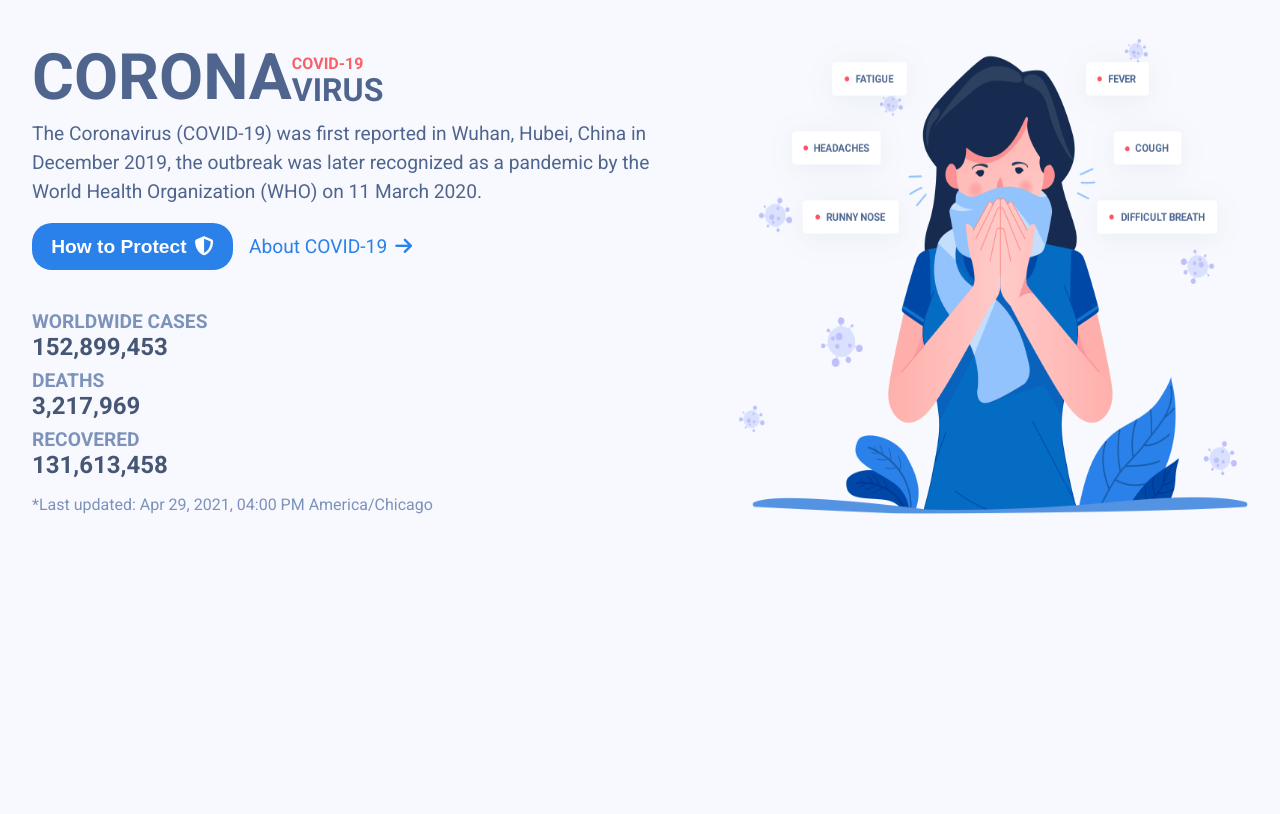
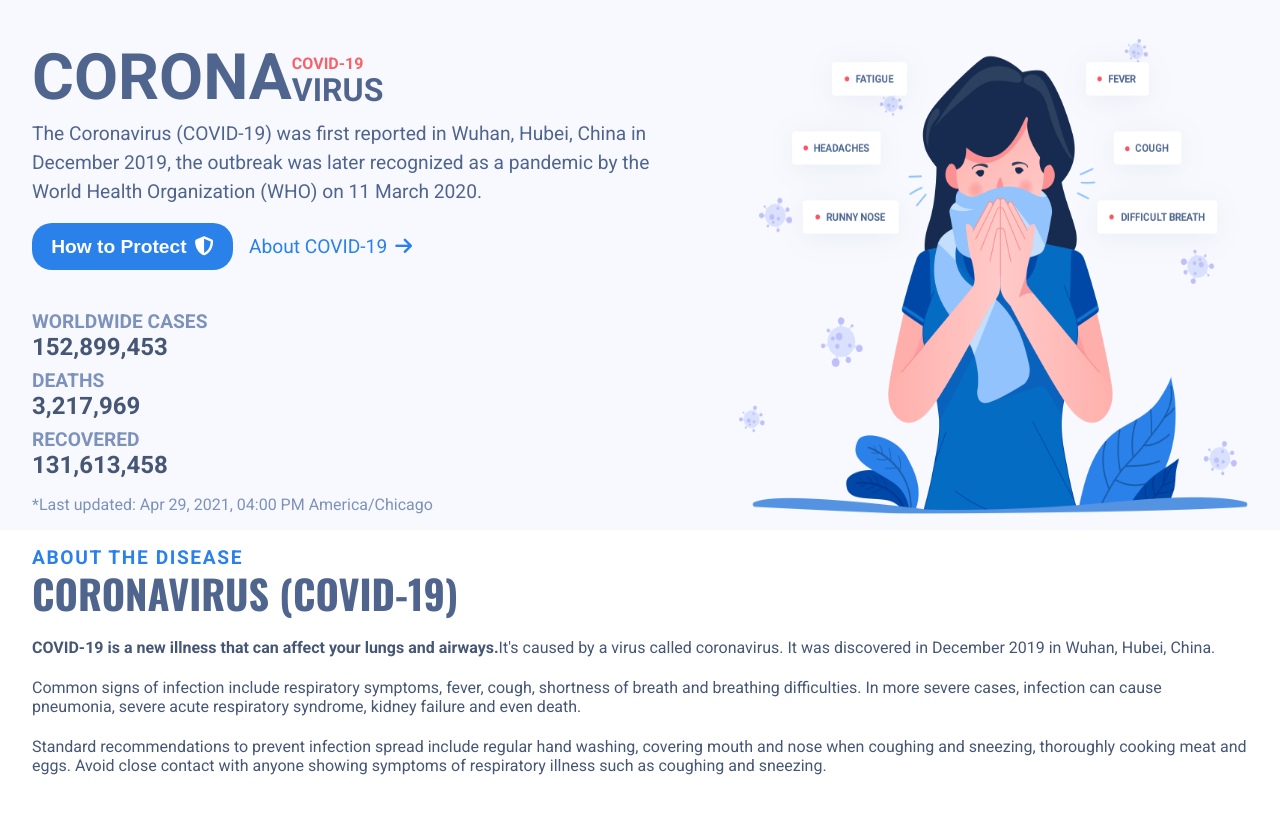
Before and after one commit to Sh4ke96/Kovid-19, a website with bundled scripts: page index.html in a window 1280 px wide. Shown: the part 94-908 px from the top of the page. Built offline with nearby package versions, Linux system fonts and the light colour scheme.

Commit message:
about-section

```diff
--- a/index.html
+++ b/index.html
@@ -11,7 +11,7 @@
       crossorigin="anonymous"
     ></script>
     <link
-      href="https://fonts.googleapis.com/css2?family=Roboto:wght@300;400;700&display=swap"
+      href="https://fonts.googleapis.com/css2?family=Oswald:wght@300;400;700&family=Roboto:wght@300;400;700&display=swap"
       rel="stylesheet"
     />
     <link rel="icon" href="img/favicon.png" type="image/x-icon" />
@@ -29,10 +29,10 @@
         <div class="header__menu">
           <ul class="header__ul">
             <li class="header__li">
-              <a class="header__link" href="#">Home</a>
+              <a class="header__link" href="#home">Home</a>
             </li>
             <li class="header__li">
-              <a class="header__link" href="#">About Corona</a>
+              <a class="header__link" href="#about">About Corona</a>
             </li>
             <li class="header__li">
               <a class="header__link" href="#">Symptoms</a>
@@ -111,7 +111,32 @@
     </header>
     <!-- MAIN SECTION -->
     <main>
-      <section class="about" id="about"></section>
+      <section class="section__about" id="about">
+        <div class="section__about__text">
+          <span class="about__subtitle">About the disease</span>
+          <h1 class="about__title">Coronavirus (COVID-19)</h1>
+          <p class="about__p">
+            <span class="about__bold"
+              >COVID-19 is a new illness that can affect your lungs and
+              airways.</span
+            >It's caused by a virus called coronavirus. It was discovered in
+            December 2019 in Wuhan, Hubei, China.
+          </p>
+          <p class="about__p">
+            Common signs of infection include respiratory symptoms, fever,
+            cough, shortness of breath and breathing difficulties. In more
+            severe cases, infection can cause pneumonia, severe acute
+            respiratory syndrome, kidney failure and even death.
+          </p>
+          <p class="about__p">
+            Standard recommendations to prevent infection spread include regular
+            hand washing, covering mouth and nose when coughing and sneezing,
+            thoroughly cooking meat and eggs. Avoid close contact with anyone
+            showing symptoms of respiratory illness such as coughing and
+            sneezing.
+          </p>
+        </div>
+      </section>
     </main>
     <!-- FOOTER SECTION -->
     <footer></footer>
--- a/js/main.js
+++ b/js/main.js
@@ -7,12 +7,20 @@
 const cases = document.querySelector("#cases");
 const deaths = document.querySelector("#deaths");
 const recovered = document.querySelector("#recovered");
+// const menu_link = document.querySelector(".header__link");
 
 hamburger_btn.addEventListener('click', function () {
   menu_list.classList.toggle('show');
   hamburger_btn.classList.toggle('is-active');
   body.classList.toggle('blocked');
 })
+
+document.querySelectorAll('.header__link')
+      .forEach(header__link => header__link.addEventListener('click', function () {
+            menu_list.classList.remove('show');
+            hamburger_btn.classList.toggle('is-active');
+            body.classList.remove('blocked');
+      }));
 
 window.addEventListener("scroll", function (){
   navbar.classList.toggle("sticky", window.scrollY > 0);
--- a/styles/1-base/_base.scss
+++ b/styles/1-base/_base.scss
@@ -1,4 +1,9 @@
 @import "mixins";
+
+html {
+  scroll-padding-top: 4rem;
+  scroll-behavior: smooth;
+}
 
 body {
   background-color: #f7f9fe;
--- a/styles/1-base/_variables.scss
+++ b/styles/1-base/_variables.scss
@@ -10,3 +10,4 @@
 // FONTS
 
 $main-font: "Roboto", sans-serif;
+$accent-font: "Oswald", sans-serif;
--- a/styles/2-components/_content.scss
+++ b/styles/2-components/_content.scss
@@ -1,3 +1,28 @@
-.about {
+.section__about {
+  padding: 1rem 2rem;
   height: 200vh;
+  background-color: #fff;
+  .section__about__text {
+    .about__subtitle {
+      color: $blue;
+      text-transform: uppercase;
+      font-size: 1.2rem;
+      letter-spacing: 0.1rem;
+      font-weight: bold;
+    }
+    .about__title {
+      font-family: $accent-font;
+      color: $main-color;
+      font-size: 2.5rem;
+      text-transform: uppercase;
+      line-height: 3rem;
+    }
+    .about__p {
+      padding-top: 1.3rem;
+      color: $blue-dark;
+      .about__bold {
+        font-weight: bold;
+      }
+    }
+  }
 }
--- a/styles/2-components/_header.scss
+++ b/styles/2-components/_header.scss
@@ -59,7 +59,7 @@
     }
   }
   .header__hero {
-    padding-top: 8rem;
+    padding: 8rem 0 1rem 0;
     @include tablet-land {
       display: flex;
       flex-flow: row-reverse;
```
Also changed, not shown: styles/main.css, 1 other file.
